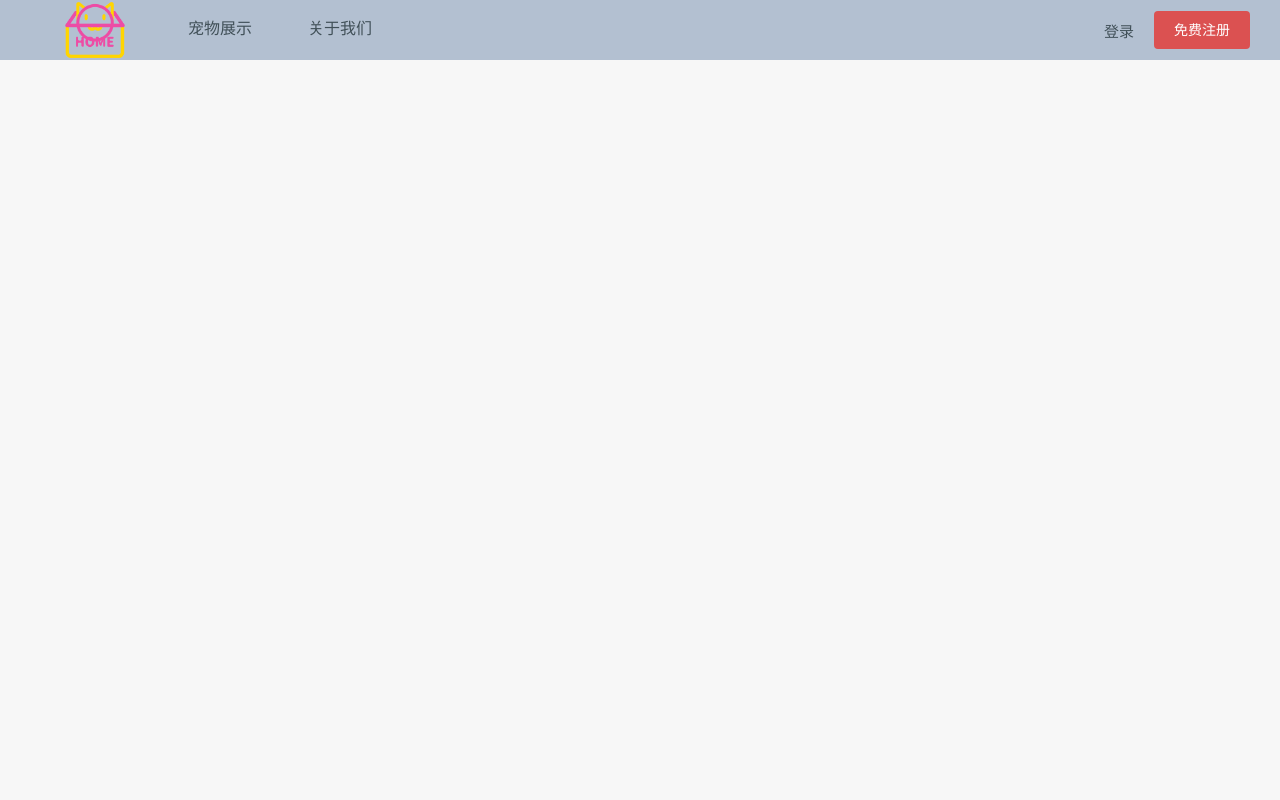
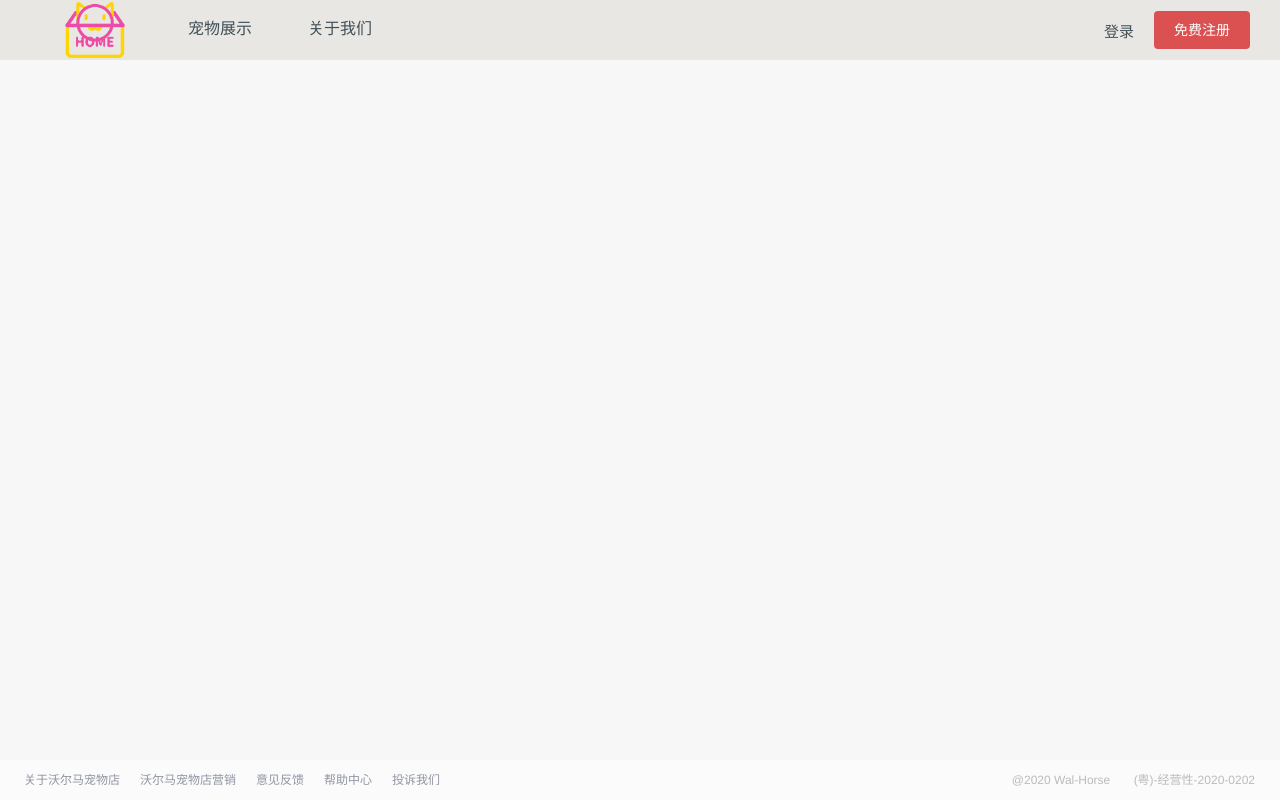
Before and after one commit to Chaminayy/petStore, a Vue app: page / in a window 1280 px wide. Built offline with nearby package versions, Linux system fonts and the light colour scheme.

Commit message:
'底部'

```diff
--- a/src/App.vue
+++ b/src/App.vue
@@ -34,23 +34,36 @@
             <div class="dropdown-content">
               <a class="me" href="javascript: alert('我的主页')">
                 <div class="user-wrapper">
-                  <p class="user-name">陈朝鸿</p>
-                  <p class="user-account">13428711862</p>
+                  <p class="user-name">{{userInfo.userName}}</p>
+                  <p class="user-account">{{userInfo.userPhone}}</p>
                 </div>
               </a>
               <ul class="dropdown-nav">
-                <li><a href="">我的主页</a></li>
-                <li><a href="">账号管理</a></li>
-                <li><a href="">福利中心</a></li>
+                <li v-for="(item, index) in dropdownNav" :key="index">
+                  <a href="">{{item}}</a>
+                </li>
               </ul>
               <ul class="dropdown-nav sign-out">
-                <li><a @click="isLogin = false">退出登录</a></li>
+                <li><a @click="logout">退出登录</a></li>
               </ul>
             </div>
           </div>
         </div>
       </div>
     </div>
+    <footer class="footer-frame clearfix">
+      <div class="bottom-layer-left">
+        <p class="lh"><a href="javascript:;">关于沃尔马宠物店</a></p>
+        <p class="lh"><a href="javascript:;">沃尔马宠物店营销</a></p>
+        <p class="lh"><a href="javascript:;">意见反馈</a></p>
+        <p class="lh"><a href="javascript:;">帮助中心</a></p>
+        <p class="lh"><a href="javascript: alert('想投诉？臭傻逼');">投诉我们</a></p>
+      </div>
+      <div class="bottom-layer-right">
+        <span class="lh">@2020&nbsp;Wal-Horse&nbsp;</span>
+        <span class="lh">(粤)-经营性-2020-0202</span>
+      </div>
+    </footer>
     <el-dialog
       class="dia_Action"
       width="20%"
@@ -101,7 +114,8 @@ export default {
       user: {
         phoneNumber: '',
         password: '',
-      }
+      },
+      userInfo: {}
     }
   },
   methods: {
@@ -121,15 +135,26 @@ export default {
       const res = await axios.post('http://localhost:3000/', {
         params
       })
+      console.log(res)
       if (res.data.code === 200) {
+        this.userInfo = res.data.user
+        this.$message.success(res.data.message)
         this.isLogin = true
-        this.$message.success(res.data.message)
         this.loginShow = false
       } else {
         this.$message.error(res.data.message)
       }
     },
+    logout () {
+      this.isLogin = false;
+      this.userShowMore = false
+    }
   },
+  computed: {
+    dropdownNav () {
+      return ['我的主页', '账号管理', '福利中心']
+    }
+  }
 };
 </script>
 
@@ -139,7 +164,7 @@ export default {
     .nav {
       width: 100%;
       height: 60px;
-      background-color: #B3C0D1;
+      background: #E8E7E3;
       .logo {
         margin-left: 30px;
         float: left;
@@ -162,7 +187,6 @@ export default {
           li {
             height: 57px;
             line-height: 57px;
-            border-bottom: 3px solid #B3C0D1;
             float: left;
             width: 120px;
             text-align: center;
@@ -173,6 +197,9 @@ export default {
                 color: #415058;
               }
             }
+          }
+          li:hover {
+            border-bottom: 3px solid #B3C0D1;
           }
         }
       }
@@ -297,6 +324,48 @@ export default {
       }
     }
   }
+  .footer-frame {
+    width: 100%;
+    min-width: 1250px;
+    position: fixed;
+    z-index: 302;
+    bottom: 0;
+    left: 0;
+    height: 40px;
+    overflow: hidden;
+    zoom: 1;
+    margin: 0;
+    background: #fbfbfb;
+    text-align: left;
+    line-height: 40px;
+    .bottom-layer-left {
+      float: left;
+      .lh {
+        display: inline;
+        margin-right: 20px;
+        a {
+          color: #9195a3;
+        }
+        a:hover {
+          color: #222;
+        }
+      }
+      .lh:first-child {
+        margin-left: 24px;
+      }
+    }
+    .bottom-layer-right {
+      float: right;
+      color: #bbb;
+      .lh {
+        display: inline;
+        margin-right: 20px;
+      }
+      .lh:last-child {
+        margin-right: 25px;
+      }
+    }
+  }
   .dia_Action {
     /deep/ .el-dialog__body {
       padding: 25px 25px 10px;
```
